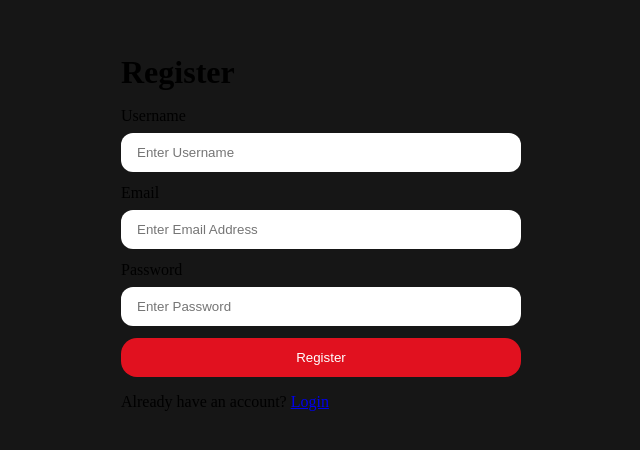
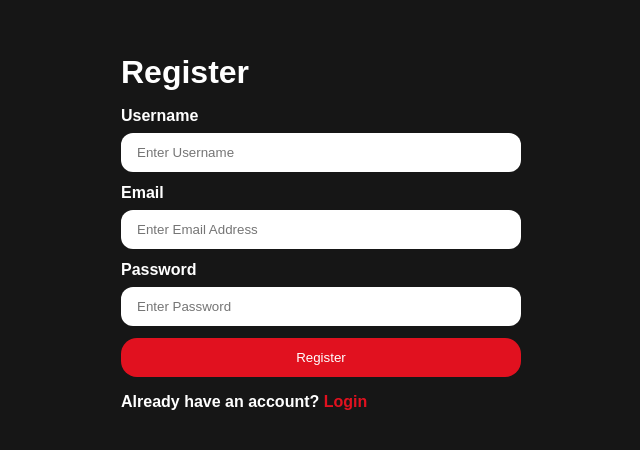
Before and after one commit to gauranshsahu/Interview-AI, a React (Vite) app in the folder Frontend/Interview-AI/: page /register in a window 1280 px wide. Shown: the part 168-618 px from the top of the page, without its empty margins (319-959 px from the left). Built offline with nearby package versions, Linux system fonts and the light colour scheme.

Commit message:
new commit

```diff
--- a/Frontend/Interview-AI/src/Features/auth/auth.form.scss
+++ b/Frontend/Interview-AI/src/Features/auth/auth.form.scss
@@ -29,4 +29,8 @@ main{
         flex-direction: column;
         gap: 0.5rem;
     }
+    a{
+        color:rgb(225, 17, 31);
+        text-decoration: none;
+    }
 }
--- a/Frontend/Interview-AI/src/style.scss
+++ b/Frontend/Interview-AI/src/style.scss
@@ -10,8 +10,9 @@ html , body , #root{
     width:100%;
     background-color:#161616;
 }
-.login{
+body{
     color:white;
-    font-size:30px;
+    font-family: sans-serif;
+    // font-size:30px;
     font-weight:600;
 }
```
